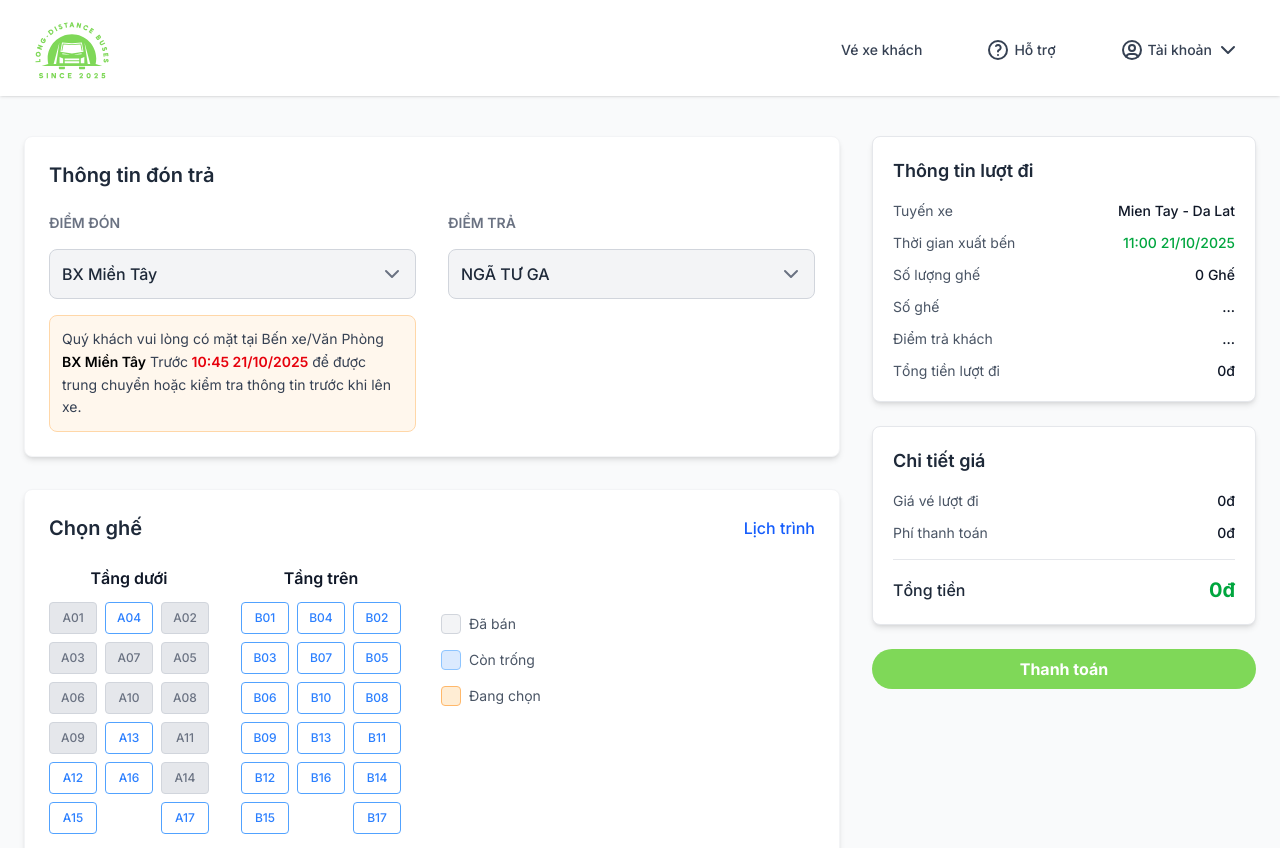
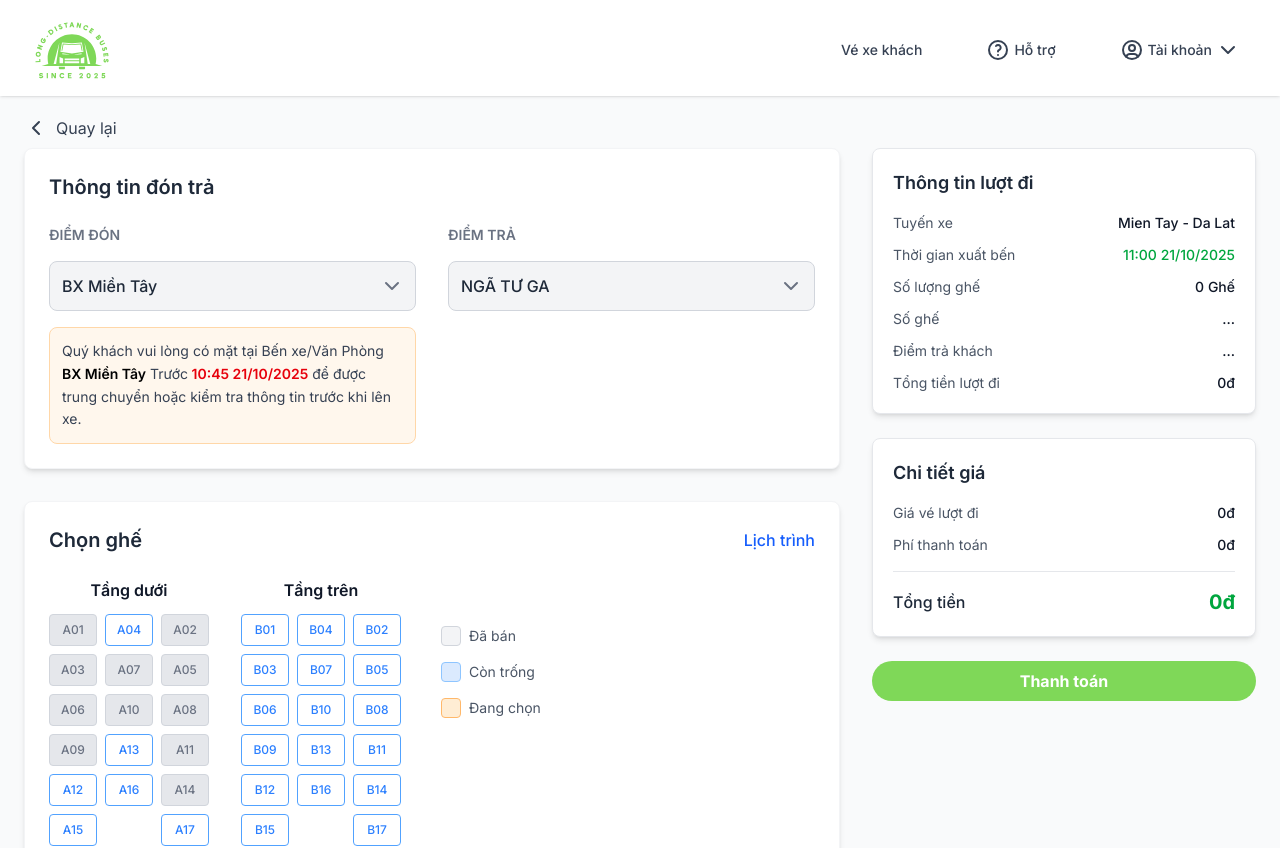
Before and after one commit to tranlinh102/front-coach-ticket-booking, a Next.js app: page /trip/1 in a window 1280 px wide. Shown: the top 848 px of the page. Built offline with nearby package versions, Linux system fonts and the light colour scheme.

Commit message:
21/10 15h01 done tripdetail

```diff
--- a/app/(user)/trip/[id]/page.tsx
+++ b/app/(user)/trip/[id]/page.tsx
@@ -1,16 +1,19 @@
 "use client";
-import { useParams } from "next/navigation";
+
+import { useParams, useRouter } from "next/navigation";
 import { useTripStore } from "@/store/tripStore";
 import { useEffect, useState } from "react";
 import PickupDropoff from "@/components/features/TicketDetail/PickupDropoff";
 import CustomerInfo from "@/components/features/TicketDetail/CustomerInfo";
 import SeatSelector from "@/components/features/TicketDetail/SeatSelector";
 import TripSummary from "@/components/features/TicketDetail/TripSummary";
+import { ChevronLeftIcon } from "@/components/ui/Icon";
 
 export default function TripDetailPage() {
   const { id } = useParams();
   const { selectedTrip } = useTripStore();
   const [trip, setTrip] = useState<typeof selectedTrip>(null);
+  const router = useRouter();
 
   // useEffect(() => {
   //   if (selectedTrip) {
@@ -29,7 +32,15 @@ export default function TripDetailPage() {
 
   return (
       <div className="space-y-12">
-      <div className="max-w-7xl mx-auto px-6 py-10 items-center">
+        {/* Nội dung chính */}
+        <div className="max-w-7xl mx-auto px-6 py-5 items-center">
+          <button
+            onClick={() => router.back()}
+            className="cursor-pointer flex items-center gap-2 text-gray-700 hover:text-blue-600 hover:underline transition mb-2"
+          >
+            <ChevronLeftIcon />
+            <span>Quay lại</span>
+          </button>
           <div className="flex flex-col lg:flex-row gap-8">
             <div className="flex-1 space-y-8">
               <PickupDropoff />
--- a/components/features/TicketDetail/TripSummary.tsx
+++ b/components/features/TicketDetail/TripSummary.tsx
@@ -34,8 +34,7 @@ const TripSummary: React.FC = () => {
   };
 
   return (
-    <div className="w-full max-w-sm flex flex-col gap-6">
-
+    <div className="w-full max-w-sm flex flex-col gap-6 sticky top-4 self-start">
       {/* CARD: THÔNG TIN LƯỢT ĐI */}
       <div className="bg-white border border-gray-200 rounded-lg shadow-md p-5">
         <h3 className="text-lg font-semibold text-gray-800 mb-4">
--- a/components/ui/Icon.tsx
+++ b/components/ui/Icon.tsx
@@ -283,3 +283,12 @@ export function CircleThinIcon(props: React.SVGProps<SVGSVGElement>) {
   </svg>
   )
 }
+
+export function ChevronLeftIcon(props: React.SVGProps<SVGSVGElement>) {
+  return (
+    <svg {...props} xmlns="http://www.w3.org/2000/svg" width="24" height="24" viewBox="0 0 24 24" fill="none" stroke="currentColor" strokeWidth="2" strokeLinecap="round" strokeLinejoin="round" className="icon icon-tabler icons-tabler-outline icon-tabler-chevron-left">
+      <path stroke="none" d="M0 0h24v24H0z" fill="none"/>
+      <path d="M15 6l-6 6l6 6" />
+    </svg>
+  )
+}
```
Lines whose indentation alone changed are shown as unchanged.
